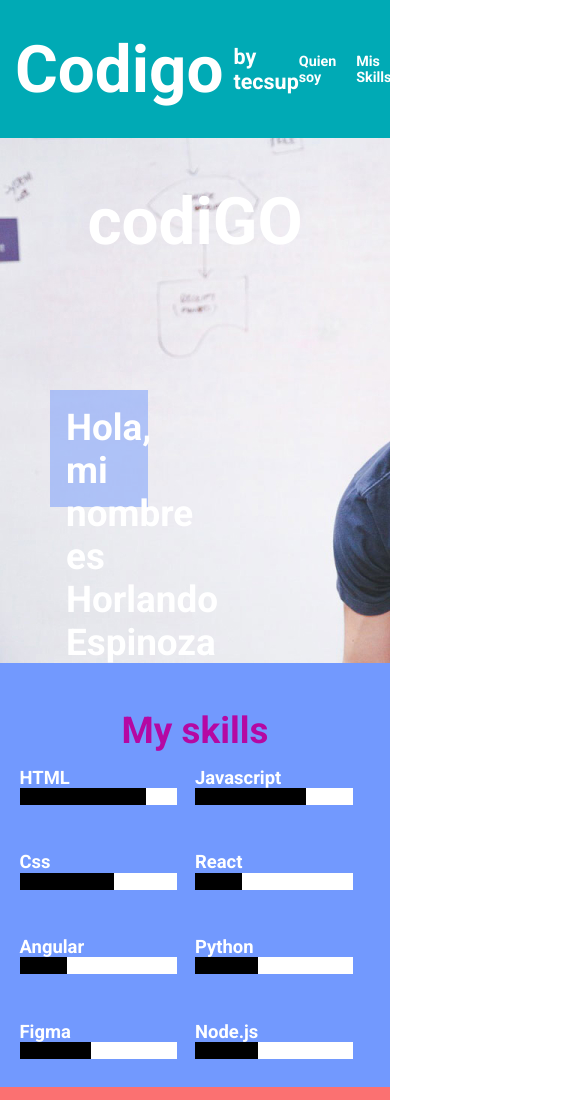
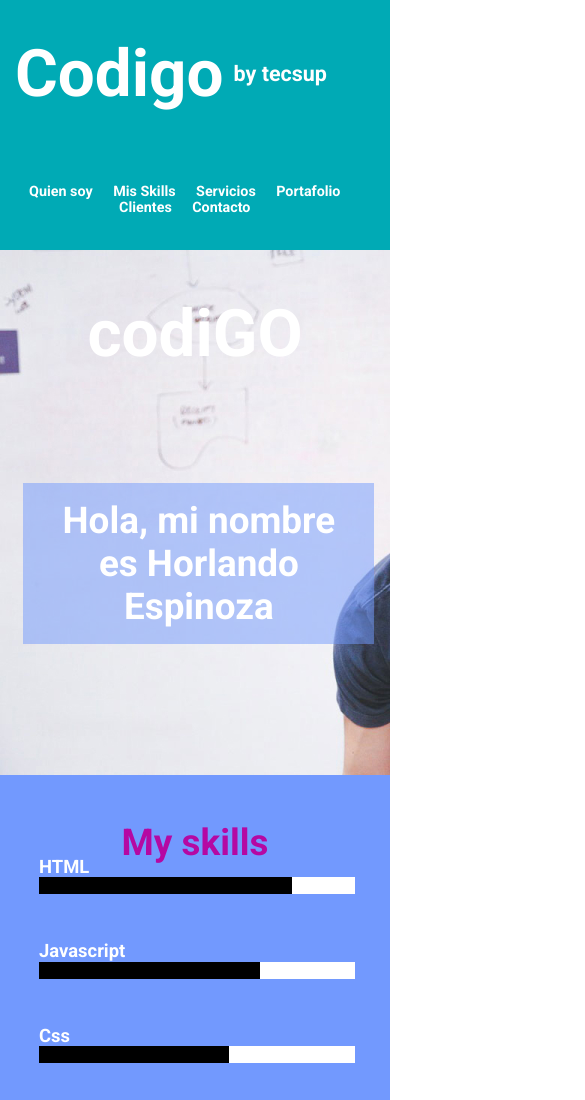
Before and after one commit to horlandouni1/Tecsup-Fronted, a plain HTML site: page CLASE-7/ejercicio-4.html in a window 390 px wide. Shown: the top 1100 px of the page, 585 px wide, since content can reach past the window. Drawn offline with Linux system fonts and the light colour scheme.

Commit message:
se agrego estilos al ejercicio-4 para que sea responsive

```diff
--- a/CLASE-7/css/styles3.css
+++ b/CLASE-7/css/styles3.css
@@ -34,7 +34,7 @@ header ul{
     list-style: none;
 }
 header li{
-    margin-right: 20px;
+    margin-right: 2rem;
 }
 header a{
     color: #FFFFFF;
@@ -55,14 +55,14 @@ main .photo{
     line-height: 7.5rem;
 }
 .photo div{
-    width: 25%;
+    width: 360px;
     height: 117px;
     font-size: 3.6rem;
     padding: 16px;
     position:absolute;
     background: rgba(114, 153, 254, 0.5);
-    left: 50px;
-    bottom: 156px;
+    left: 6%;
+    bottom: 25%;
 }
 main .my-skills{
     display: flex;
@@ -260,3 +260,68 @@ footer div{
     font-size: 1.4rem;
     line-height: 1.6rem;
 }
+@media (max-width:770px){
+    header ul{
+        display: block;
+        list-style: none;
+    }
+}
+@media (max-width:400px){
+    header{
+        display: flex;
+        flex-wrap: wrap;
+        height: 250px;
+    }
+    header ul{
+        display: flex;
+        justify-content: center;
+        flex-wrap: wrap;
+    }
+    .photo div{
+        width: 90%;
+        height: auto;
+        text-align: center;
+    }
+}
+@media (max-width:650px){
+    main .my-skills{
+        height: 750px;
+    }
+    .container-skills .container-skill1{
+        width: 100%;
+    }
+    .container-skills{
+        margin-top: 40px;
+        margin-right: 0;
+    }
+    main .services{
+        height: 850px;
+    }
+    .container-services div{
+        width: 100%;
+    }
+    main .briefcase{
+        height: 950px;
+    }
+    main .clients div{
+        display: flex;
+        flex-wrap: wrap;
+    }
+    .clients img{
+        margin-bottom: 10px;
+    }
+}
+@media (max-width:475px){
+    main .clients{
+        height: 410px;
+    }
+    main .contact{
+        height: 700px;
+    }
+    .contact input{
+        width: 100%;
+    }
+    .contact button{
+        width: 50%;
+    }
+}
```
